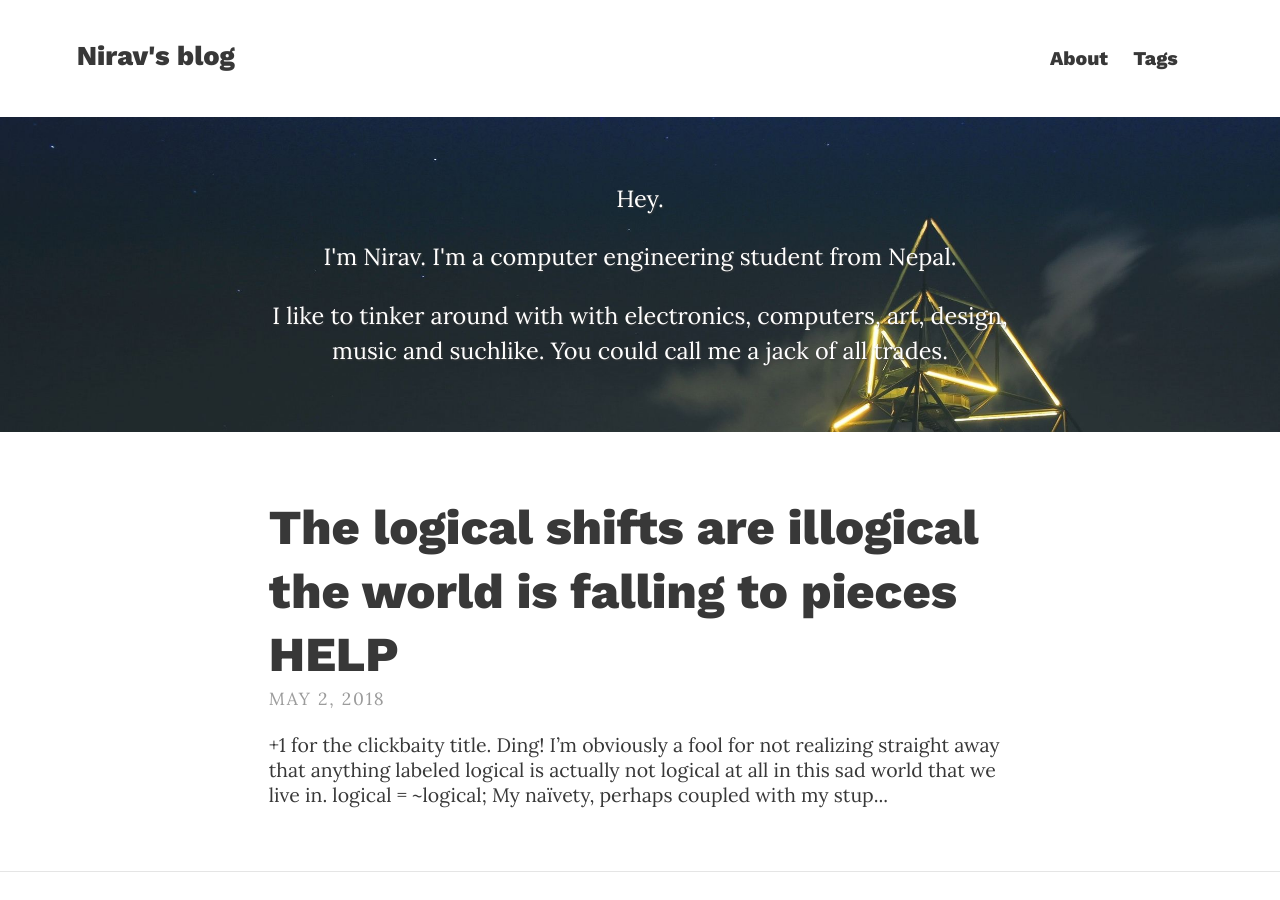
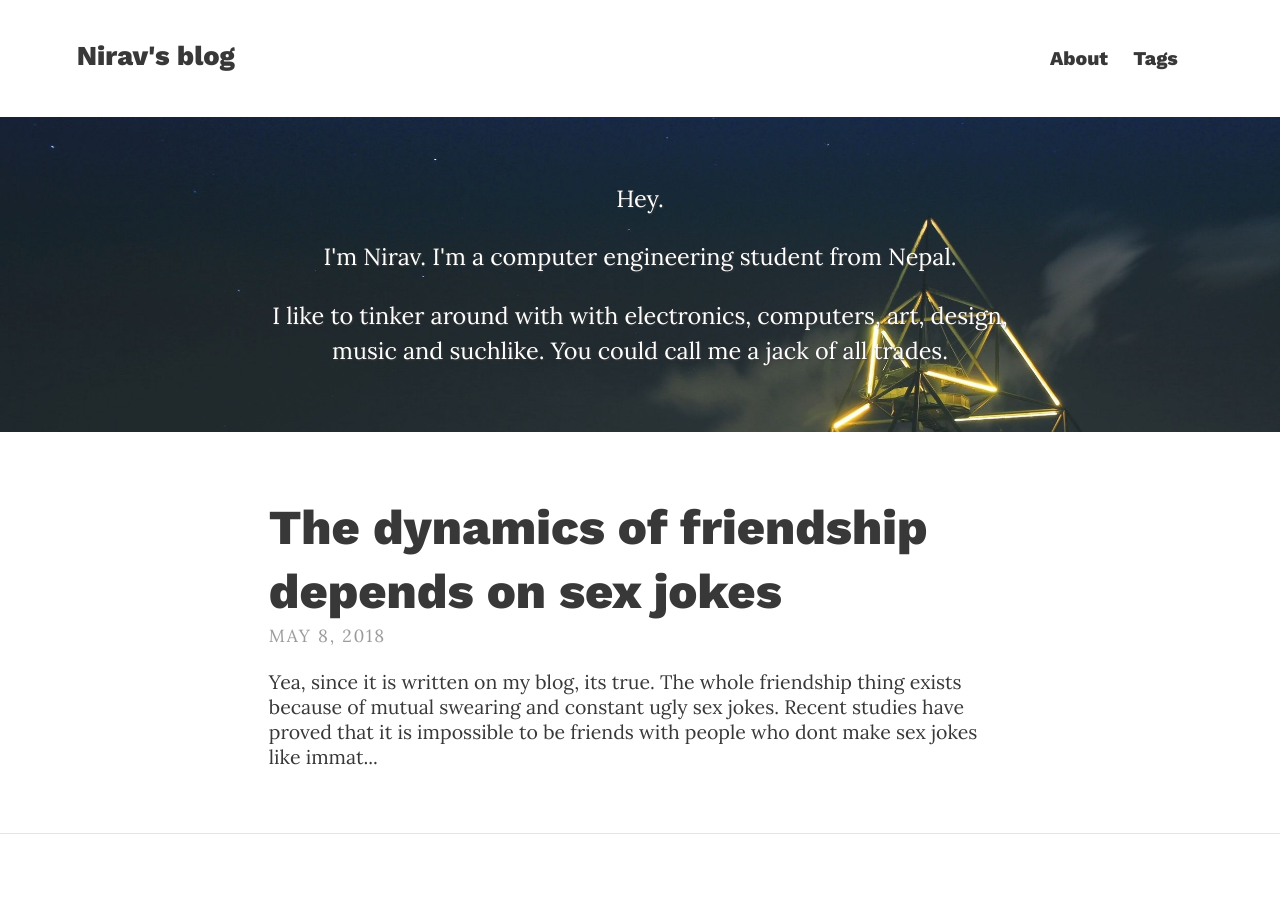
Before and after one commit to niravcodes/niravcodes.github.io, a Jekyll site: the page built from index.html, in a window 1280 px wide and 900 px high. Built offline with Jekyll 4.4.1, drawn with Linux system fonts in a browser that asks for light colours; the list of posts is cut into pages by our own code; some of the changed text lies outside the part shown.

Commit message:
Update 2018-05-08-the-dynamics-of-friendship-depends-on-sex-jokes.md

```diff
--- a/_posts/2018-05-08-the-dynamics-of-friendship-depends-on-sex-jokes.md
+++ b/_posts/2018-05-08-the-dynamics-of-friendship-depends-on-sex-jokes.md
@@ -1,7 +1,9 @@
 ---
 layout: post
-published: false
+published: true
 title: The dynamics of friendship depends on sex jokes
+tags:
+  - random
 ---
 Yea, since it is written on my blog, its true. The whole friendship thing exists because of mutual swearing and constant ugly sex jokes.
 
```
